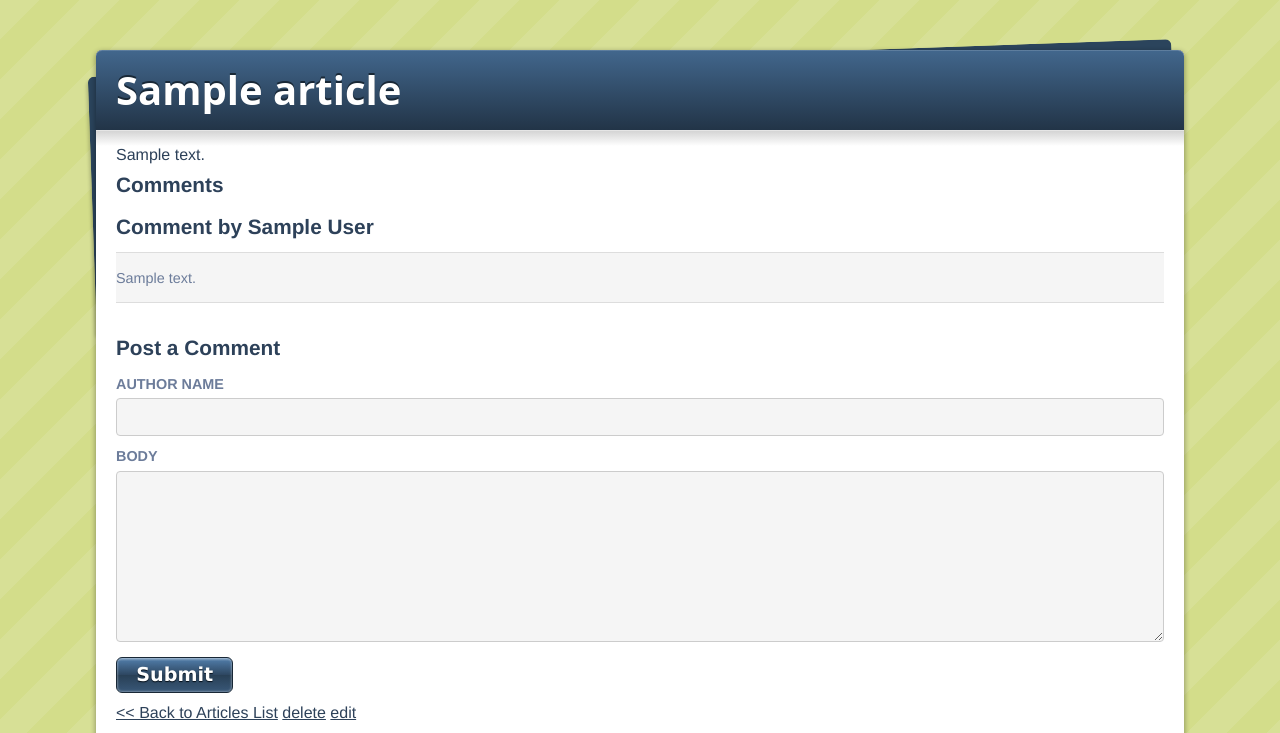
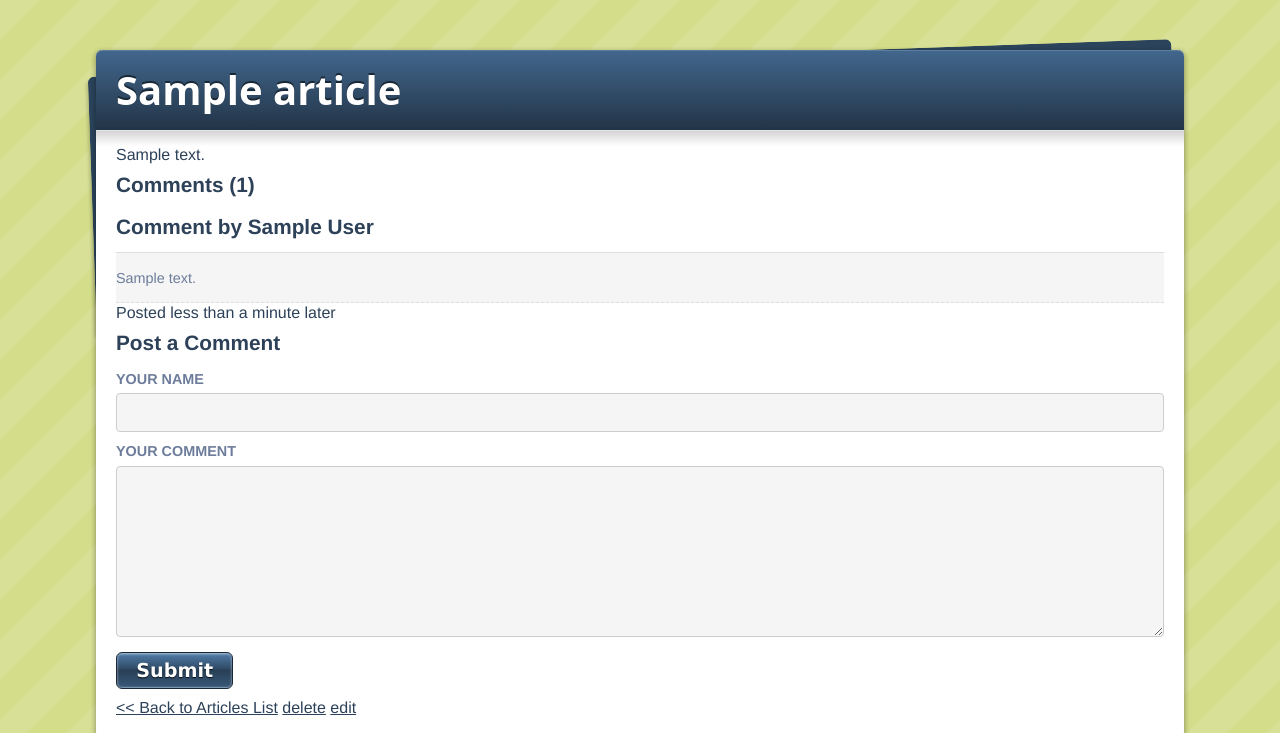
Before and after one commit to sihoonathan/blogger, a Rails app: page /articles/1 in a window 1280 px wide. Shown: the top 733 px of the page. Run offline with Rails 7, Linux system fonts and the light colour scheme; tables that the repository leaves empty hold one stand-in row (values such as "Sample post"); style sheets or scripts are compiled from the project's sources.

Commit message:
Finalized

```diff
--- a/app/views/articles/_comment.html.erb
+++ b/app/views/articles/_comment.html.erb
@@ -1,4 +1,5 @@
 <div>
   <h4>Comment by <%= comment.author_name %></h4>
   <p class="comment"><%= comment.body %></p>
+  <p>Posted <%= distance_of_time_in_words(comment.article.created_at, comment.created_at) %> later</p>
 </div>
--- a/app/views/articles/_form.html.erb
+++ b/app/views/articles/_form.html.erb
@@ -12,6 +12,7 @@
     <%= f.label :body %><br />
     <%= f.text_area :body %>
   </p>
+
   <p>
     <%= f.submit %>
   </p>
--- a/app/views/articles/show.html.erb
+++ b/app/views/articles/show.html.erb
@@ -1,6 +1,6 @@
 <h1><%= @article.title %></h1>
 <p><%= @article.body %></p>
-<h3>Comments</h3>
+<h3>Comments (<%= @article.comments.size %>)</h3>
 <%= render partial: 'articles/comment', collection: @article.comments %>
 <%= render partial: 'comments/form' %>
 <%= link_to "<< Back to Articles List", articles_path %>
--- a/app/views/comments/_form.html.erb
+++ b/app/views/comments/_form.html.erb
@@ -1,11 +1,11 @@
 <h3>Post a Comment</h3>
 <%= form_for [@article, @comment] do |f| %>
   <p>
-    <%= f.label :author_name %><br/>
+    <%= f.label :author_name, "Your Name" %><br/>
     <%= f.text_field :author_name %>
   </p>
   <p>
-    <%= f.label :body %><br/>
+    <%= f.label :body, "Your Comment" %><br/>
     <%= f.text_area :body%>
   </p>
   <p>
```
